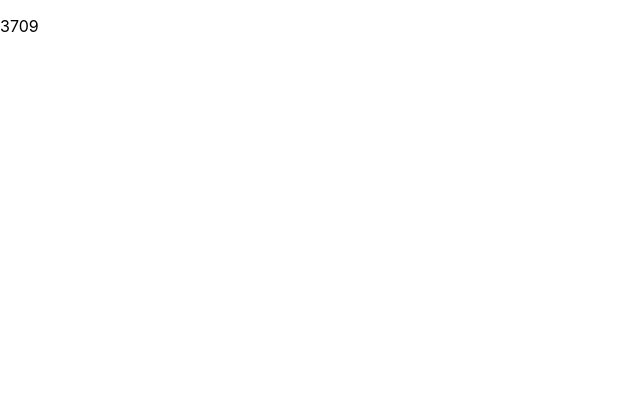
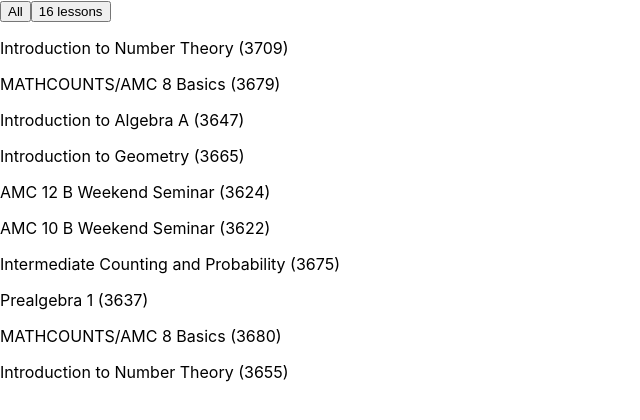
Before and after one commit to Kevin-Yaiko/remote-staff-app, a React (Create React App) app: page / in a window 1280 px wide. Shown: the top 420 px of the page, without its empty margins (0-640 px from the left). Built offline with nearby package versions, Linux system fonts and the light colour scheme; data requests are answered from the project's data file.

Commit message:
Adds some json-server stuff for testing.

```diff
--- a/data/db.json
+++ b/data/db.json
@@ -6,11 +6,129 @@
       "code": "iNT",
       "start": "11/1/2023",
       "end": "2/7/2024",
-      "weeks": 12,
+      "lessons": 12,
       "days": "[Wed]",
       "start-time": "21:30",
       "duration-time": 90,
-      "has-writing-problems": true
+      "has-writing-problems": true,
+      "writing-problem-frequency": "biweekly"
+    },
+    {
+      "id": 3679,
+      "name": "MATHCOUNTS/AMC 8 Basics",
+      "code": "MCB",
+      "start": "11/1/2023",
+      "end": "2/7/2024",
+      "lessons": 12,
+      "days": "[Wed]",
+      "start-time": "19:30",
+      "duration-time": 90,
+      "has-writing-problems": false,
+      "writing-problem-frequency": null
+    },
+    {
+      "id": 3647,
+      "name": "Introduction to Algebra A",
+      "code": "AlgA",
+      "start": "11/3/2023",
+      "end": "3/8/2024",
+      "lessons": 16,
+      "days": "[Fri]",
+      "start-time": "19:30",
+      "duration-time": 90,
+      "has-writing-problems": true,
+      "writing-problem-frequency": "biweekly"
+    },
+    {
+      "id": 3665,
+      "name": "Introduction to Geometry",
+      "code": "Geo",
+      "start": "11/3/2023",
+      "end": "5/3/2024",
+      "lessons": 24,
+      "days": "[Fri]",
+      "start-time": "19:30",
+      "duration-time": 90,
+      "has-writing-problems": true,
+      "writing-problem-frequency": "biweekly"
+    },
+    {
+      "id": 3624,
+      "name": "AMC 12 B Weekend Seminar",
+      "code": "A12BWS",
+      "start": "11/4/2023",
+      "end": "11/5/2023",
+      "lessons": 2,
+      "days": "[Sat, Sun]",
+      "start-time": "16:00",
+      "duration-time": 180,
+      "has-writing-problems": false,
+      "writing-problem-frequency": null
+    },
+    {
+      "id": 3622,
+      "name": "AMC 10 B Weekend Seminar",
+      "code": "A10BWS",
+      "start": "11/4/2023",
+      "end": "11/5/2023",
+      "lessons": 2,
+      "days": "[Sat, Sun]",
+      "start-time": "16:00",
+      "duration-time": 180,
+      "has-writing-problems": false,
+      "writing-problem-frequency": null
+    },
+    {
+      "id": 3675,
+      "name": "Intermediate Counting and Probability",
+      "code": "ICP",
+      "start": "11/7/2023",
+      "end": "3/26/2024",
+      "lessons": 18,
+      "days": "[Tue]",
+      "start-time": "19:30",
+      "duration-time": 90,
+      "has-writing-problems": true,
+      "writing-problem-frequency": "weekly"
+    },
+    {
+      "id": 3637,
+      "name": "Prealgebra 1",
+      "code": "PA1",
+      "start": "11/7/2023",
+      "end": "3/12/2024",
+      "lessons": 16,
+      "days": "[Tue]",
+      "start-time": "19:30",
+      "duration-time": 75,
+      "has-writing-problems": true,
+      "writing-problem-frequency": "biweekly"
+    },
+    {
+      "id": 3680,
+      "name": "MATHCOUNTS/AMC 8 Basics",
+      "code": "MCB",
+      "start": "12/4/2023",
+      "end": "1/12/2024",
+      "lessons": 12,
+      "days": "[Mon, Wed, Fri]",
+      "start-time": "19:30",
+      "duration-time": 90,
+      "has-writing-problems": false,
+      "writing-problem-frequency": null
+    },
+    {
+      "id": 3655,
+      "name": "Introduction to Number Theory",
+      "code": "iNT",
+      "start": "12/10/2023",
+      "end": "3/10/2024",
+      "lessons": 12,
+      "days": "[Sun]",
+      "start-time": "19:30",
+      "duration-time": 90,
+      "has-writing-problems": true,
+      "writing-problem-frequency": "biweekly"
     }
   ]
 }
--- a/src/components/ClassList.js
+++ b/src/components/ClassList.js
@@ -1,18 +1,25 @@
-import { useEffect, useState } from "react"
+import { useCallback, useEffect, useState } from "react"
 
 export const ClassList = () => {
   const [classes, setClasses] = useState([])
+  const [url, setUrl] = useState("http://localhost:8000/classes")
+
+  const fetchClasses = useCallback(async() => {
+    const response = await fetch(url)
+    const data = await response.json()
+    setClasses(data)
+  }, [url])
 
   useEffect(() => {
-    fetch("http://localhost:8000/classes")
-    .then(response => response.json())
-    .then(data => setClasses(data))
-  }, [])
+    fetchClasses()
+  }, [fetchClasses])
 
   return (
     <section>
+      <button onClick={() => setUrl("http://localhost:8000/classes")}>All</button>
+      <button onClick={() => setUrl("http://localhost:8000/classes?lessons=16")}>16 lessons</button>
       {classes.map((classItem, index) => (
-        <p key={index}>{classItem.id}</p>
+        <p key={index}>{classItem.name} ({classItem.id})</p>
       ))}
     </section>
   )
```
